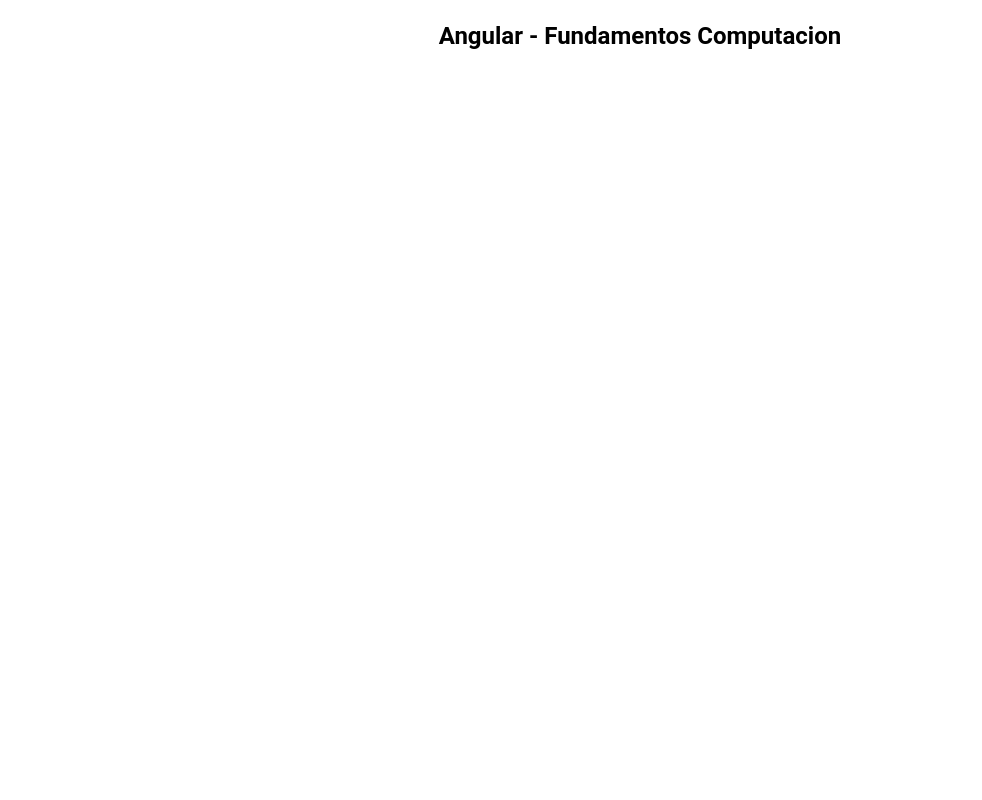
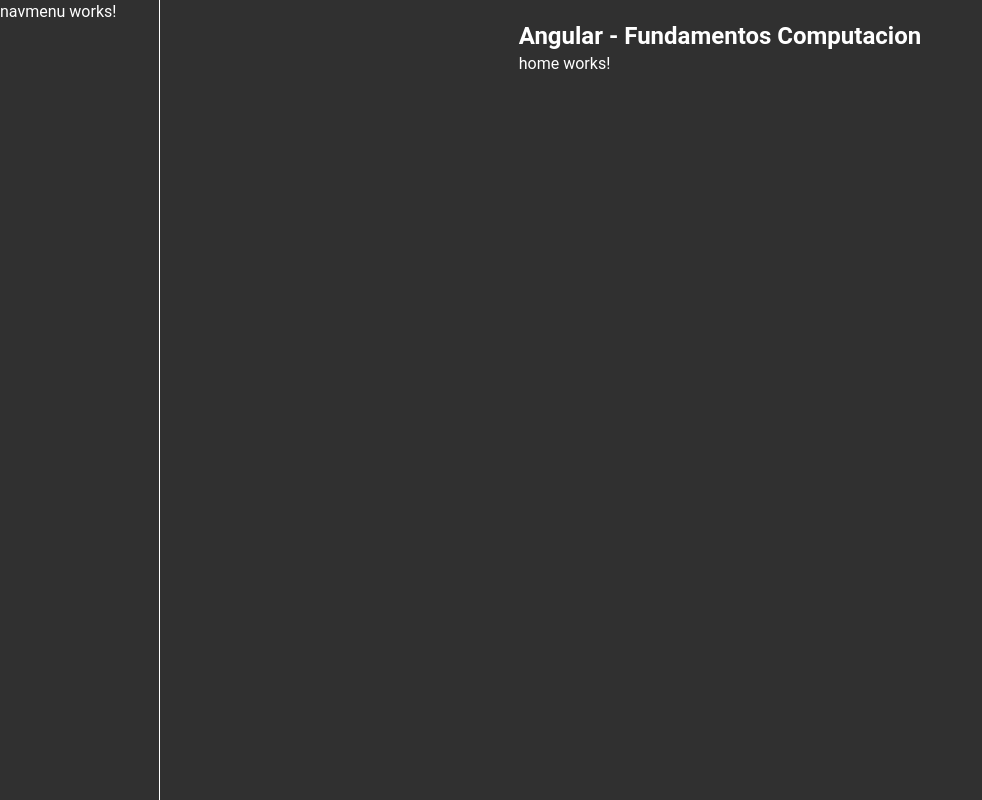
Before and after one commit to abravo83/angular-fundamentos-computacion, an Angular app: page /home in a window 1280 px wide. Before the commit this address led to /. Shown: the whole page, without its empty margins (0-982 px from the left). Built offline with nearby package versions, Linux system fonts and the light colour scheme.

Commit message:
Agregar posicionamiento de menú de navegación. Modificar estilos

```diff
--- a/src/app/app.html
+++ b/src/app/app.html
@@ -1,7 +1,8 @@
 
-<main>
+<main class="flex flex-row">
+  <app-navmenu class="w-40 h-lvh border-r border-white"></app-navmenu>
   <div class="wrapper">
-    <h1 class="font-bold text-2xl text-center">Angular - Fundamentos Computacion</h1>
+  <h1 class="font-bold text-2xl text-center">Angular - Fundamentos Computacion</h1>
     <router-outlet />
   </div>
-</main>
+  </main>
--- a/src/app/app.routes.ts
+++ b/src/app/app.routes.ts
@@ -1,3 +1,7 @@
 import { Routes } from '@angular/router';
+import { Home } from './pages/home/home';
 
-export const routes: Routes = [];
+export const routes: Routes = [
+  { path: 'home', component: Home },
+  {path: '**', redirectTo: '/home'}
+];
--- a/src/app/app.ts
+++ b/src/app/app.ts
@@ -1,9 +1,10 @@
 import { Component, signal } from '@angular/core';
 import { RouterOutlet } from '@angular/router';
+import { Navmenu } from "./shared/navmenu/navmenu";
 
 @Component({
   selector: 'app-root',
-  imports: [RouterOutlet],
+  imports: [RouterOutlet, Navmenu],
   templateUrl: './app.html',
   styleUrl: './app.css'
 })
--- /dev/null
+++ b/src/app/shared/navmenu/navmenu.html
@@ -0,0 +1 @@
+<p>navmenu works!</p>
--- a/src/styles.css
+++ b/src/styles.css
@@ -3,4 +3,4 @@
 @import "tailwindcss";
 
 html, body { height: 100%; }
-body { margin: 0; font-family: Roboto, "Helvetica Neue", sans-serif; }
+body { margin: 0; font-family: Roboto, "Helvetica Neue", sans-serif; background-color: #303030; color: #fff; }
```
Also changed, not shown: src/app/shared/navmenu/navmenu.ts (added, +11 -0 lines), src/app/shared/navmenu/navmenu.css (added), 1 other file (tests, documents, lock files or other folders).
